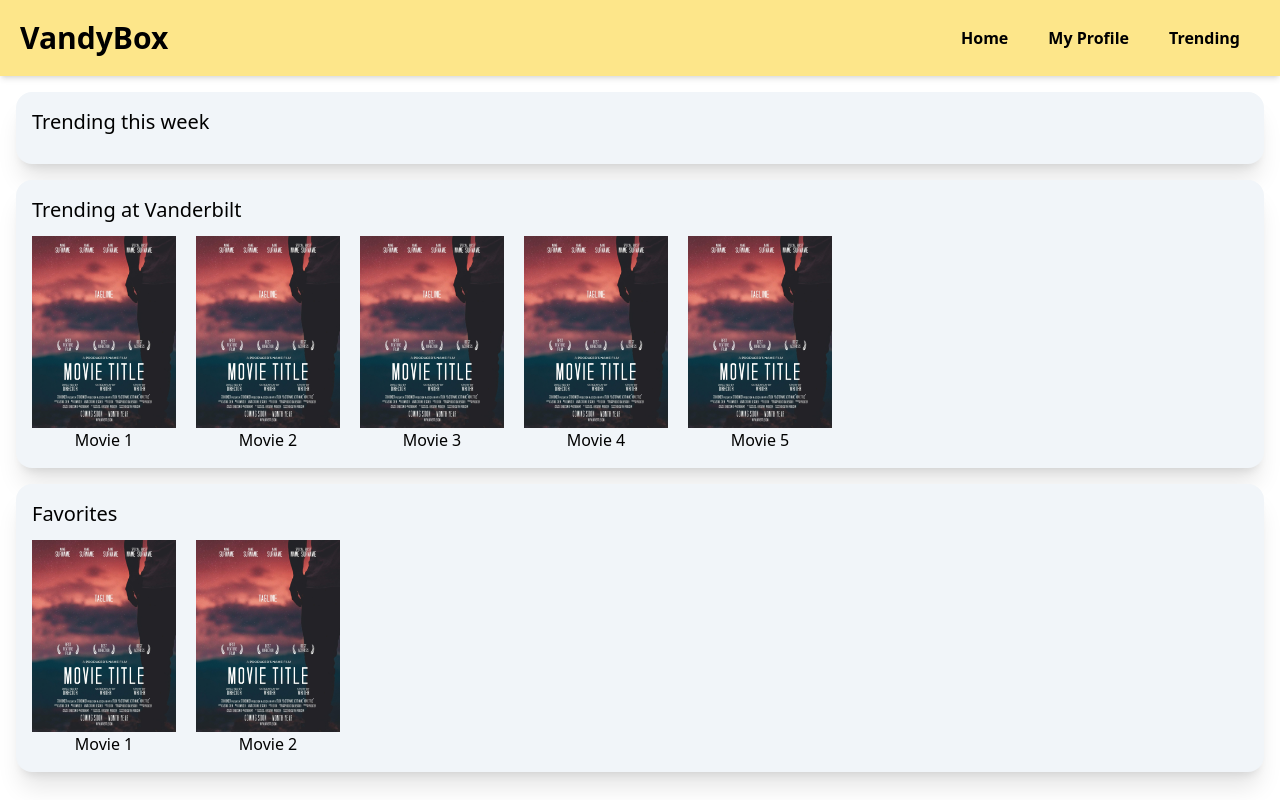
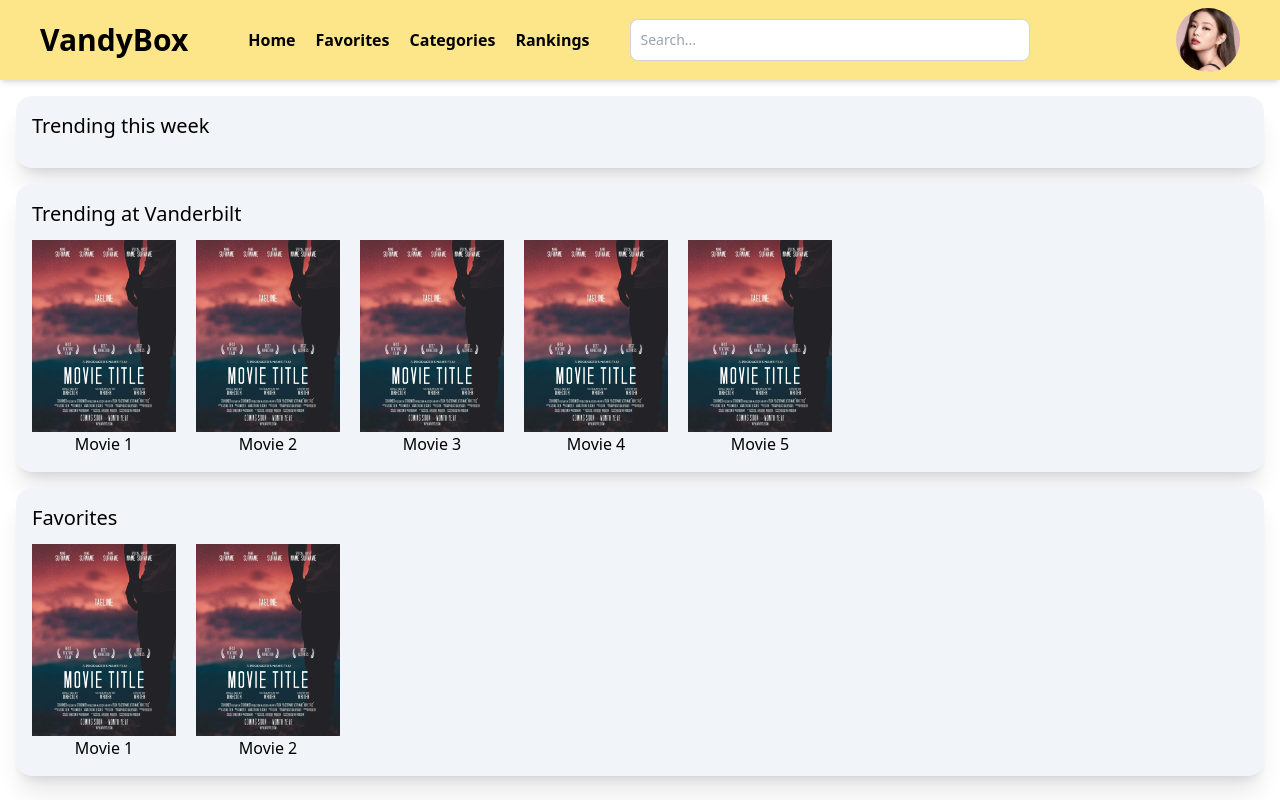
Before and after one commit to Alansyang8/VandyBox, a React (Create React App) app in the folder vandy-box/: page / in a window 1280 px wide. Built offline with nearby package versions, Linux system fonts and the light colour scheme; no server answers.

Commit message:
added profilepic and search bar

```diff
--- a/vandy-box/src/components/Header.js
+++ b/vandy-box/src/components/Header.js
@@ -1,16 +1,38 @@
 import React from "react";
+import lisaProfilePic from "../assets/lisaProfilePic.jpg";
 
 function Header() {
-    return (
-        <nav className="navbar shadow-md">
-        <ul className="flex bg-amber-200 p-5 gap-10 justify-end pr-10 font-bold items-center">
-            <li className="mr-auto font text-3xl font-black">VandyBox</li>
-            <li className=""><a href="">Home</a></li>
-            <li className=""><a href="">My Profile</a></li>
-            <li className=""><a href="">Trending</a></li>
-        </ul>
-        </nav>
-    )
+  return (
+    <nav className="navbar flex w-screen   p-2 pl-10 pr-10 shadow-md gap-10 bg-amber-200 justify-start items-center">
+      <ul className="flex gap-5   font-bold items-center">
+        <li className="pr-10 text-3xl font-black">VandyBox</li>
+        <li className="">
+          <a href="">Home</a>
+        </li>
+        <li className="">
+          <a href="">Favorites</a>
+        </li>
+        <li className="">
+          <a href="">Categories</a>
+        </li>
+        <li className="">
+          <a href="">Rankings</a>
+        </li>
+      </ul>
+      <input
+        type="text"
+        className="bg-stone-10 border border-gray-300 text-gray-900 w-1/3 text-sm rounded-lg block p-2.5"
+        placeholder="Search..."
+        required
+      />
+      <a className="ml-auto" href="">
+        <img
+          src={lisaProfilePic}
+          className="object-cover rounded-full w-16 h-16 "
+        />
+      </a>
+    </nav>
+  );
 }
 
-export default Header
+export default Header;
```
Also changed, not shown: vandy-box/src/assets/lisaProfilePic.jpg (added).
